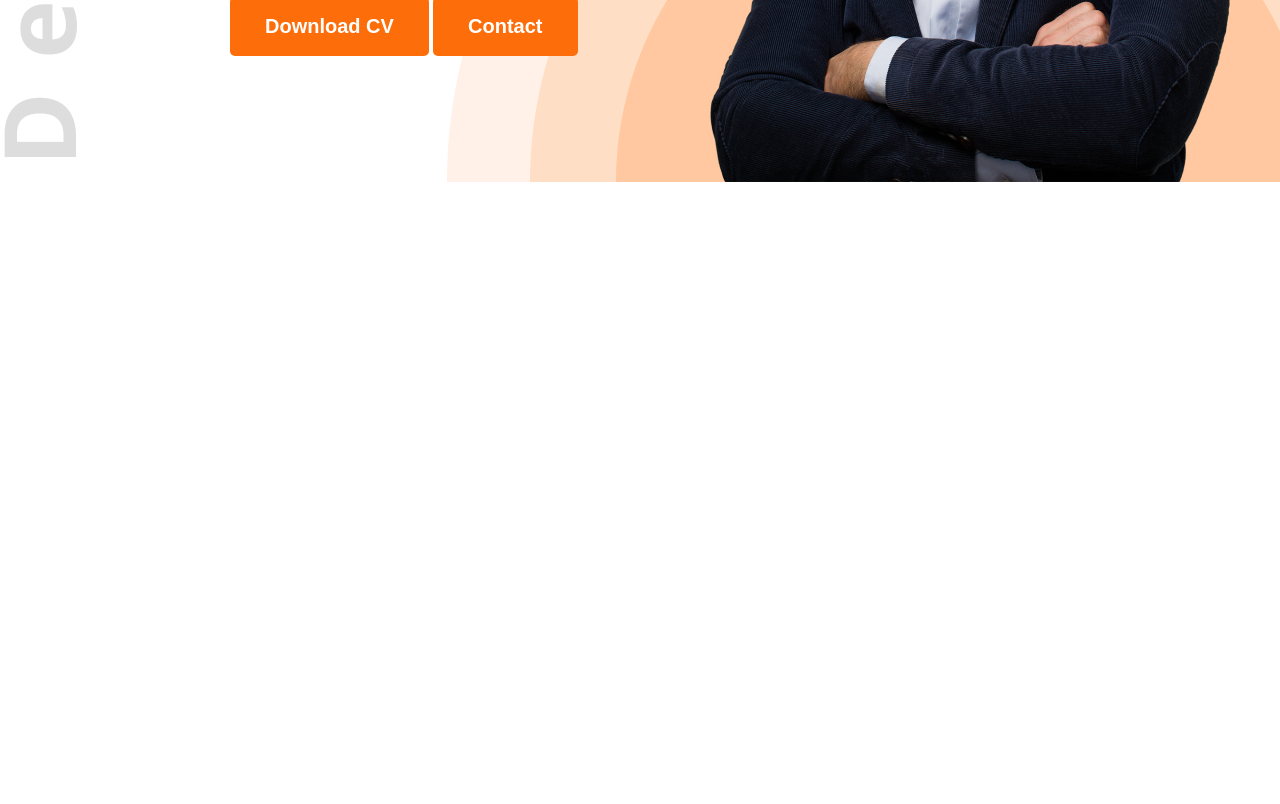
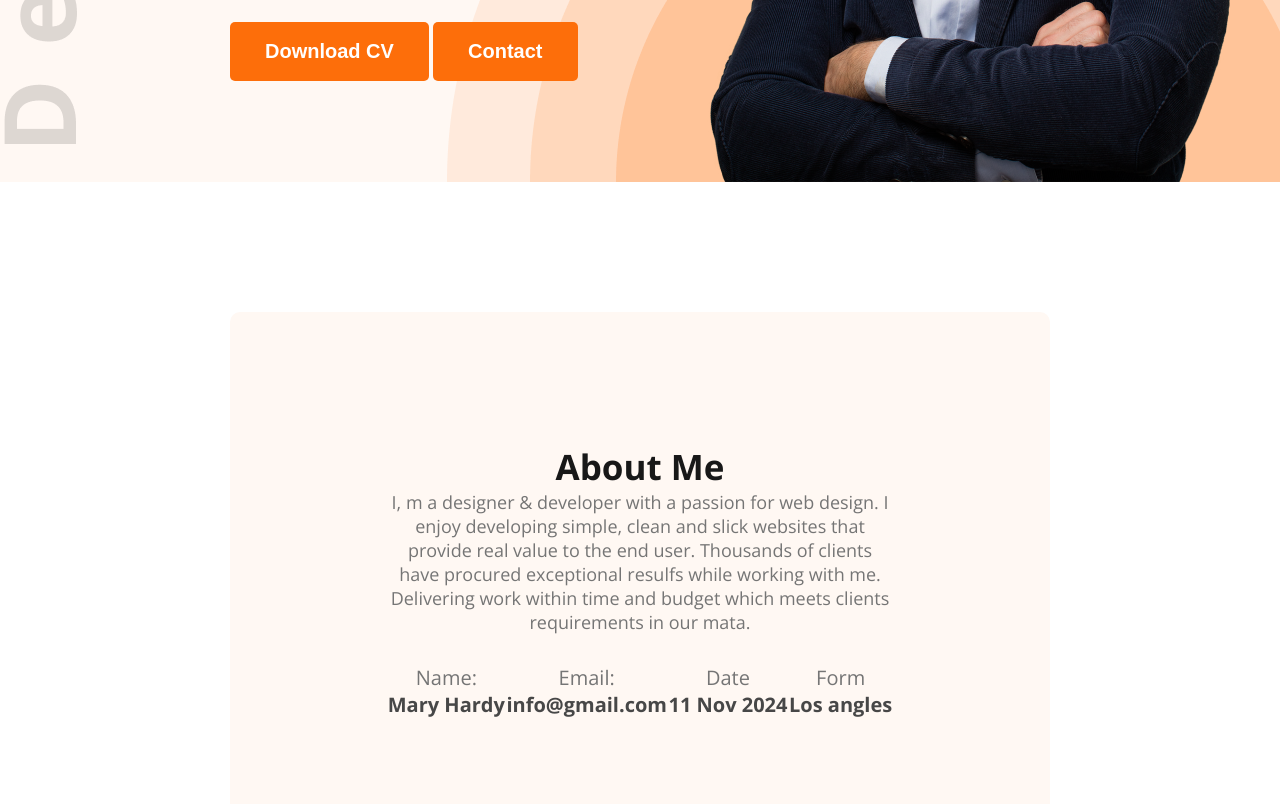
Before and after one commit to Shohel237/developer-portfolio, a plain HTML site: page index.html in a window 1280 px wide. Shown: the part 657-1461 px from the top of the page. Before the commit the page ends 839 px from the top, so only its background shows below. Drawn offline with nearby package versions, Linux system fonts and the light colour scheme.

Commit message:
added_about_me

```diff
--- a/index.html
+++ b/index.html
@@ -10,7 +10,7 @@
 <link href="https://fonts.googleapis.com/css2?family=Open+Sans:ital,wght@0,300..800;1,300..800&display=swap" rel="stylesheet">
 </head>
 <body class="open-sans-normal">
-    <header class="header">
+    <header class="header secondary-bg">
         <nav>
             <h3 class="logo">Ma<span class="logo-r">r</span>y</h3>
             <ul>
@@ -34,6 +34,28 @@
 
     </header>
     <main>
+        <section class="about secondary-bg">
+            <h4 class="section-title">About Me</h4>
+            <p class="about-description section-description">I, m a designer & developer with a passion for web design. I enjoy developing simple, clean and slick websites that provide real value to the end user. Thousands of clients have procured exceptional resulfs while working with me. Delivering work within time and budget which meets clients requirements in our mata.</p>
+            <div class="about-items">
+                <div class="about-item">
+                    <p class="item-title">Name:</p>
+                    <p class="item-description">Mary Hardy</p>
+                </div>
+                <div class="about-item">
+                    <p class="item-title">Email:</p>
+                    <p class="item-description">info@gmail.com</p>
+                </div>
+                <div class="about-item">
+                    <p class="item-title">Date</p>
+                    <p class="item-description">11 Nov 2024</p>
+                </div>
+                <div class="about-item">
+                    <p class="item-title">Form</p>
+                    <p class="item-description">Los angles</p>
+                </div>
+            </div>
+        </section>
 
     </main>
     <footer>
--- a/style/style.css
+++ b/style/style.css
@@ -14,13 +14,14 @@
       "wdth" 100;
 }
 
+
 .header{
     background-image: url(../images/developer.png), url(../images/header_bg.png);
     background-repeat: no-repeat;
-    background-position: top left, bottom right;
+    background-position:left, bottom right;
 }
+/* shared style */
 
-/* nav style */
 .btn-primary{
     background: rgb(253, 110, 10);
     font-size: 20px;
@@ -30,11 +31,29 @@
     border-radius: 5px;
     border-style: none;
 }
+.section-title{
+    font-size: 35px;
+    font-weight: bold;
+    color: rgb(24, 24, 24);
+    text-align: center;
+}
+.section-description{
+    color: rgb(117, 117, 117);
+    font-family: Open Sans;
+    font-size: 18px;
+    font-weight: 400;
+}
+.secondary-bg{
+    background-color: rgb(255, 248, 243);
+}
+
+/* nav style */
 nav{
     display: flex;
     align-items: center;
     justify-content: space-between;
-    margin: 51px 226px;
+    margin: 0 226px;
+    padding: 51px 0;
     font-family: "Open Sans", sans-serif;
 }
 .logo{
@@ -82,15 +101,50 @@ nav li a{
 font-family: Open Sans;
 font-size: 85px;
 font-weight: 700;
+margin-bottom: 20px;
 }
 .banner-description{
     color: rgb(117, 117, 117);
 font-family: Open Sans;
 font-size: 18px;
 font-weight: 400;
+margin-bottom: 30px;
 }
 .banner_image{
     width: 584px;
 height: 676px;
 
 }
+
+/* main styles */
+/* main{
+    max-width: 1140px;
+    margin: 0 auto;
+} */
+
+/* about me starts */
+.about{
+    border-radius: 10px;
+    margin: 130px 230px;
+    padding: 131px 157px;
+}
+.about-description{
+    text-align: center;
+}
+.about-items{
+    display: flex;
+    justify-content: space-around;
+    margin-top: 30px;
+}
+.item-title{
+    font-size: 20px;
+    font-weight: 400;
+    color: rgb(117, 117, 117);
+    text-align: center;
+}
+.item-description{
+    font-size: 20px;
+    font-weight: 700;
+    color: rgb(71, 71, 71);
+    text-align: left;
+}
```
